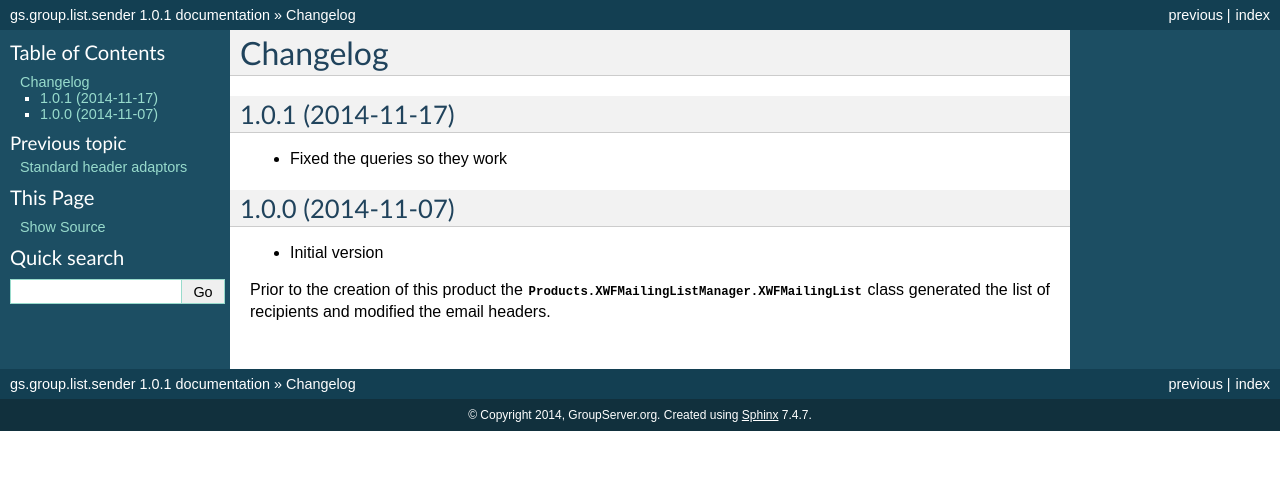
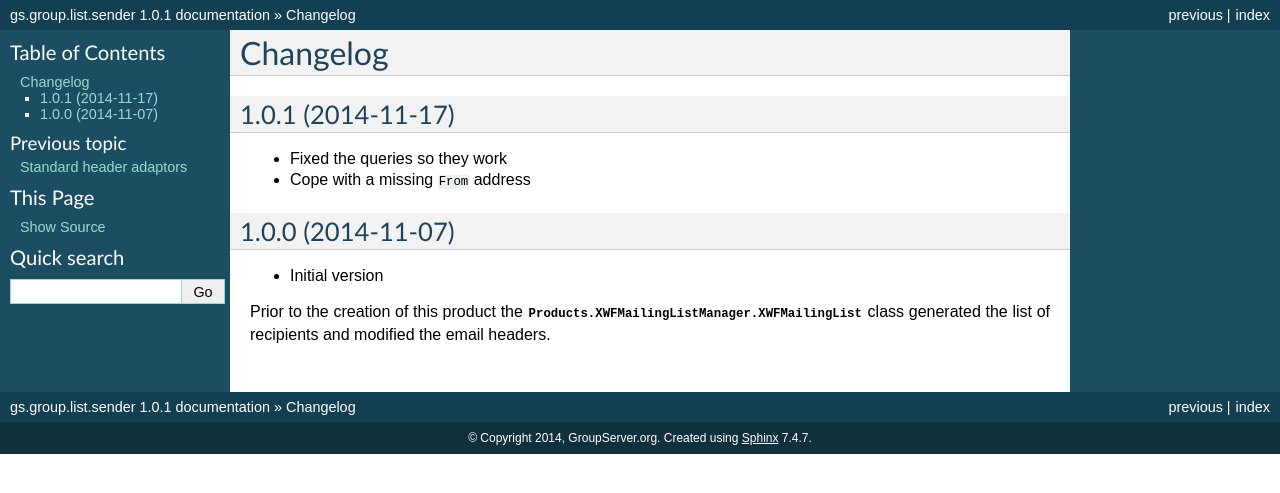
Before and after one commit to groupserver/gs.group.list.sender, a Sphinx documentation site: the page built from docs/HISTORY.rst, in a window 1280 px wide. Shown: the top 493 px of the page. Built offline with Sphinx 7.4.7, drawn with Linux system fonts in a browser that asks for light colours.

Commit message:
Updating the changelog

```diff
--- a/docs/HISTORY.rst
+++ b/docs/HISTORY.rst
@@ -5,6 +5,7 @@ Changelog
 ------------------
 
 * Fixed the queries so they work
+* Cope with a missing ``From`` address
 
 1.0.0 (2014-11-07)
 ------------------
```
